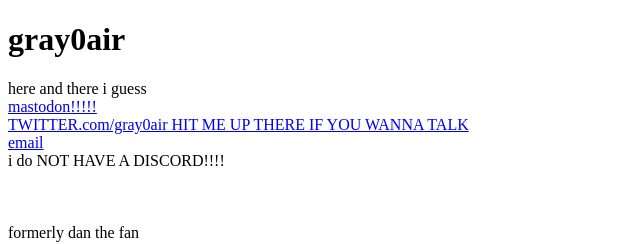
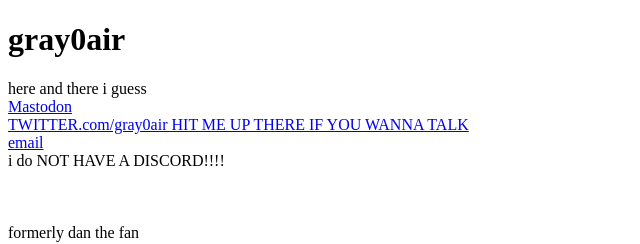
Before and after one commit to gray0air/gray0air.github.io, a plain HTML site: page index.htm in a window 1280 px wide. Shown: the full height of the page, 0-640 px from the left. Drawn offline with Linux system fonts and the light colour scheme.

Commit message:
epic fail

```diff
--- a/index.htm
+++ b/index.htm
@@ -11,7 +11,7 @@
   <h1>gray0air</h1>
   here and there i guess
   <br/>
-  <a rel="me" href="https://mas.to/@gair">mastodon!!!!!</a>
+  <a rel="me" href="https://mas.to/@gair">Mastodon</a>
   <br/>
   <a href="https://x.com/gray0air">TWITTER.com/gray0air HIT ME UP THERE IF YOU WANNA TALK</a>
   <br/>
```
